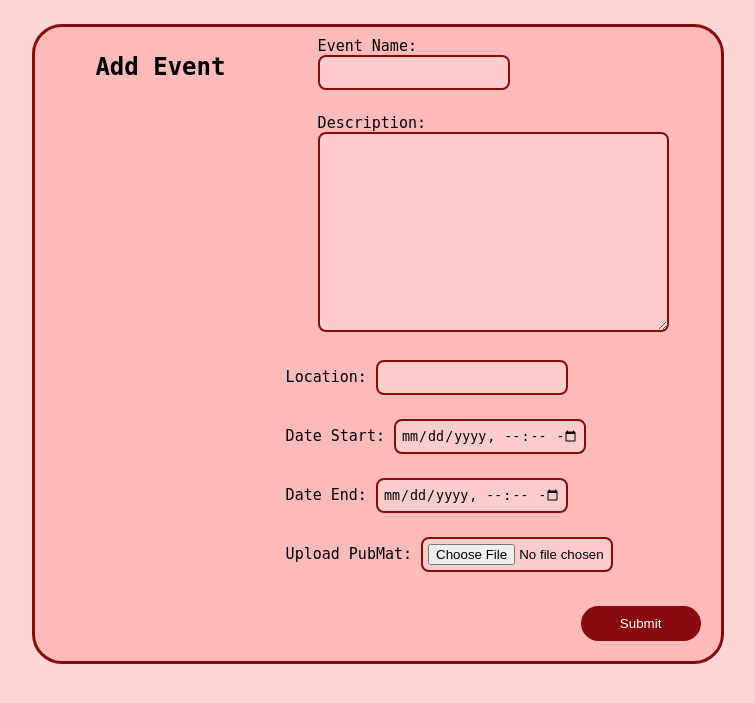
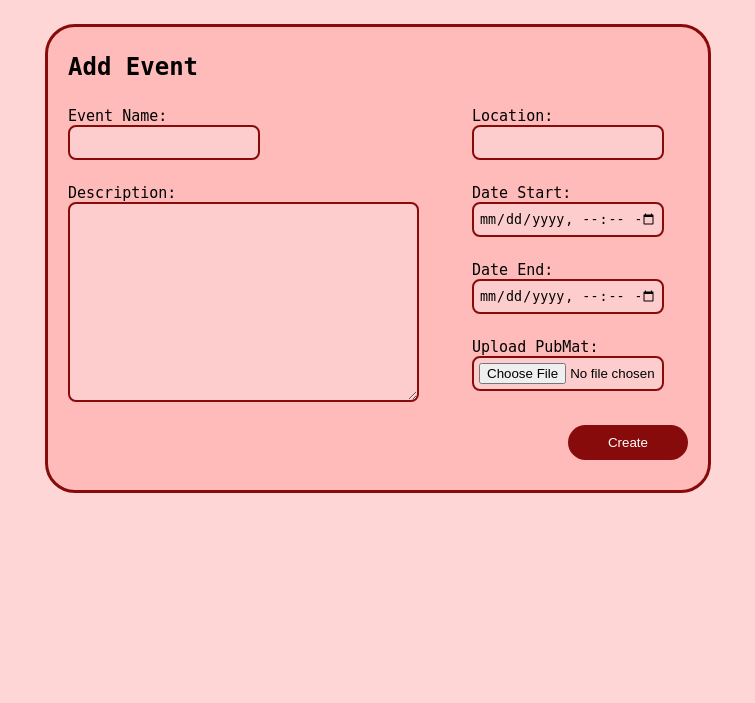
Before and after one commit to RaizaPagatpatan/appdevproject_repository, a Django app: template eveappdev/eveapp/templates/add_event.html in a window 1280 px wide. Shown: the part 84-787 px from the top of the page, without its empty margins (262-1017 px from the left). Run offline with Django 4.2, Linux system fonts and the light colour scheme; the template is opened without the code that fills it: values that come from a table or form of the project are taken from there, others are empty.

Commit message:
org event css + html fix, verify home partial css

```diff
--- a/eveappdev/eveapp/static/css/addevent.css
+++ b/eveappdev/eveapp/static/css/addevent.css
@@ -10,45 +10,43 @@ body{
     /*height: 50vh; /* Adjust the height as needed */
 }
 
-.container{
-    display: grid;
-    grid-template-columns: 2fr 1fr; /* Two columns */
-    gap: 5px;
-
-    border: 3px solid #880b0b; /* Set the border color and width */
-    border-radius: 30px; /* Add rounded corners */
-    margin: 3vh;
-    margin-left: 23%;
-    margin-right: 23%;
+.container {
+    border: 3px solid #880b0b;
+    border-radius: 30px;
+    margin: 3vh auto;
     background-color: #ffbaba;
     padding: 10px;
-    padding-left: 20px;
-    padding-right: 20px;
-    width: auto;
+    width: 50%;
+    min-width: auto;
 
     text-align: left;
     font-family: monospace;
 }
-.container h1{
 
+.container h1 {
     font-size: 24px;
-    padding-left: 5vh;
-    padding-right: 5vh;
+    padding-left: 10px;
+    padding-right: 10px;
+}
+
+.formgrid {
+    display: grid;
+    grid-template-columns: 2fr 1fr;
+    gap: 5px;
 
 }
 
-.first{
-    grid-column: 1;
+.section {
     font-size: 15px;
-    padding-left: 5vh;
-    padding-right: 1vh;
+    padding: 10px;
 }
 
-.half{
+#first {
+    grid-column: 1;
+}
+
+#half {
     grid-column: 2;
-    font-size: 15px;
-    padding-left: 1vh;
-    padding-right: 5vh;
 }
 
 textarea, select, input{
--- a/eveappdev/eveapp/templates/add_event.html
+++ b/eveappdev/eveapp/templates/add_event.html
@@ -18,23 +18,25 @@
 {% block content %}
     <div class="container">
             <h1>Add Event</h1>
-                <form method="POST" enctype="multipart/form-data">
+            <form method="POST" enctype="multipart/form-data" class="formgrid">
                 {% csrf_token %}
-                     <div class="first">
+                 <div class="section" id="first">
                     Event Name: <br>{{ form.eventName }} <br>
                     Description: <br>{{ form.details }}
                 </div>
                     {{ form.organizer }}
-                    <div class="half">
+                <div class="section" id="half">
                     Location: {{ form.location }}<br>
                     Date Start: {{ form.start }}<br>
                     Date End: {{ form.end }}<br>
                     Upload PubMat: {{ form.images }}<br>
+                    <button type="submit">Create</button>
                 </div>
                     {{ form.errors }}
-                    <button type="submit">Submit</button>
+
             </form>
         </div>
 {% endblock %}
 
 </body>
+</html>
```
Also changed, not shown: eveappdev/eveapp/templates/verify_home.html (+16 -0 lines). Lines whose indentation alone changed are shown as unchanged.
